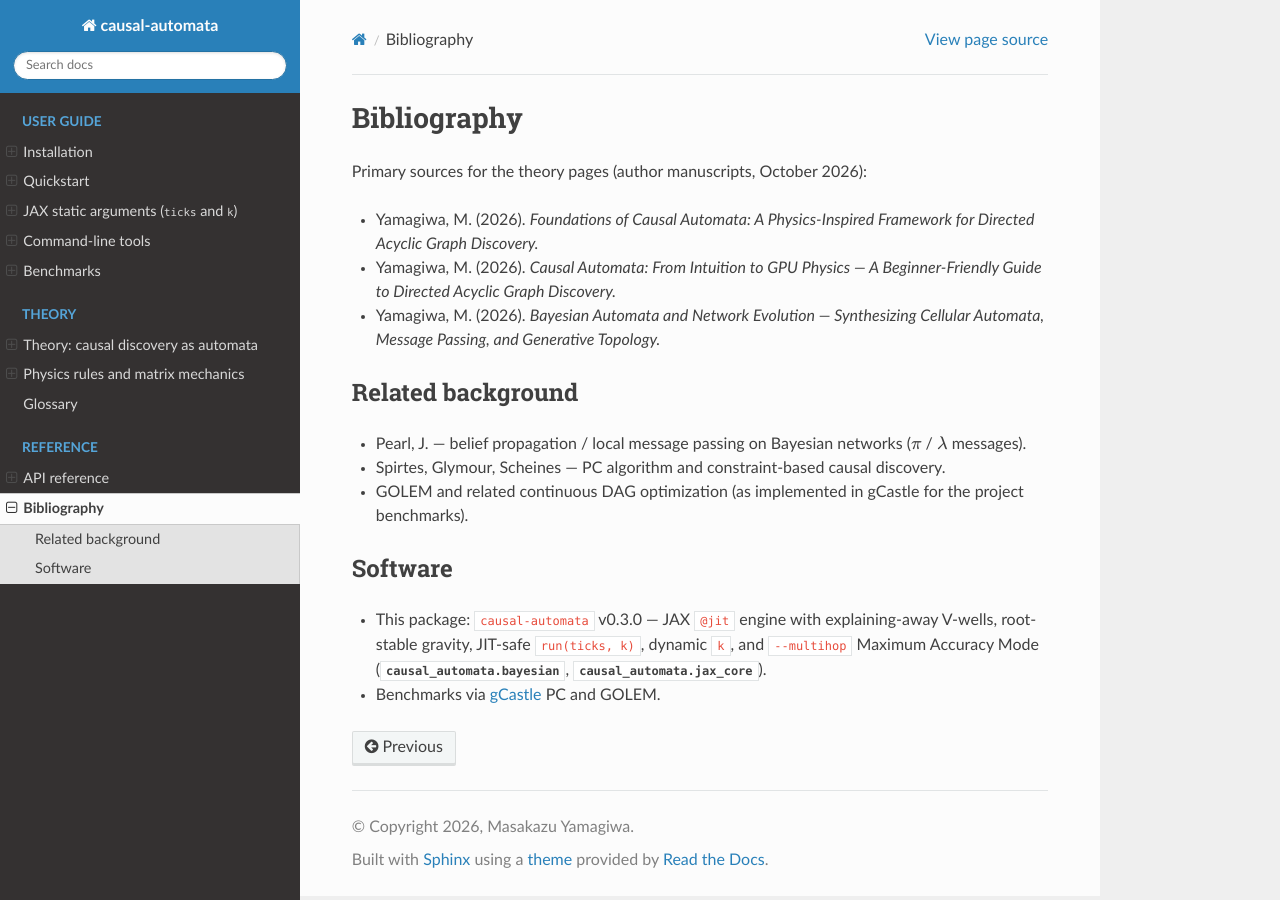
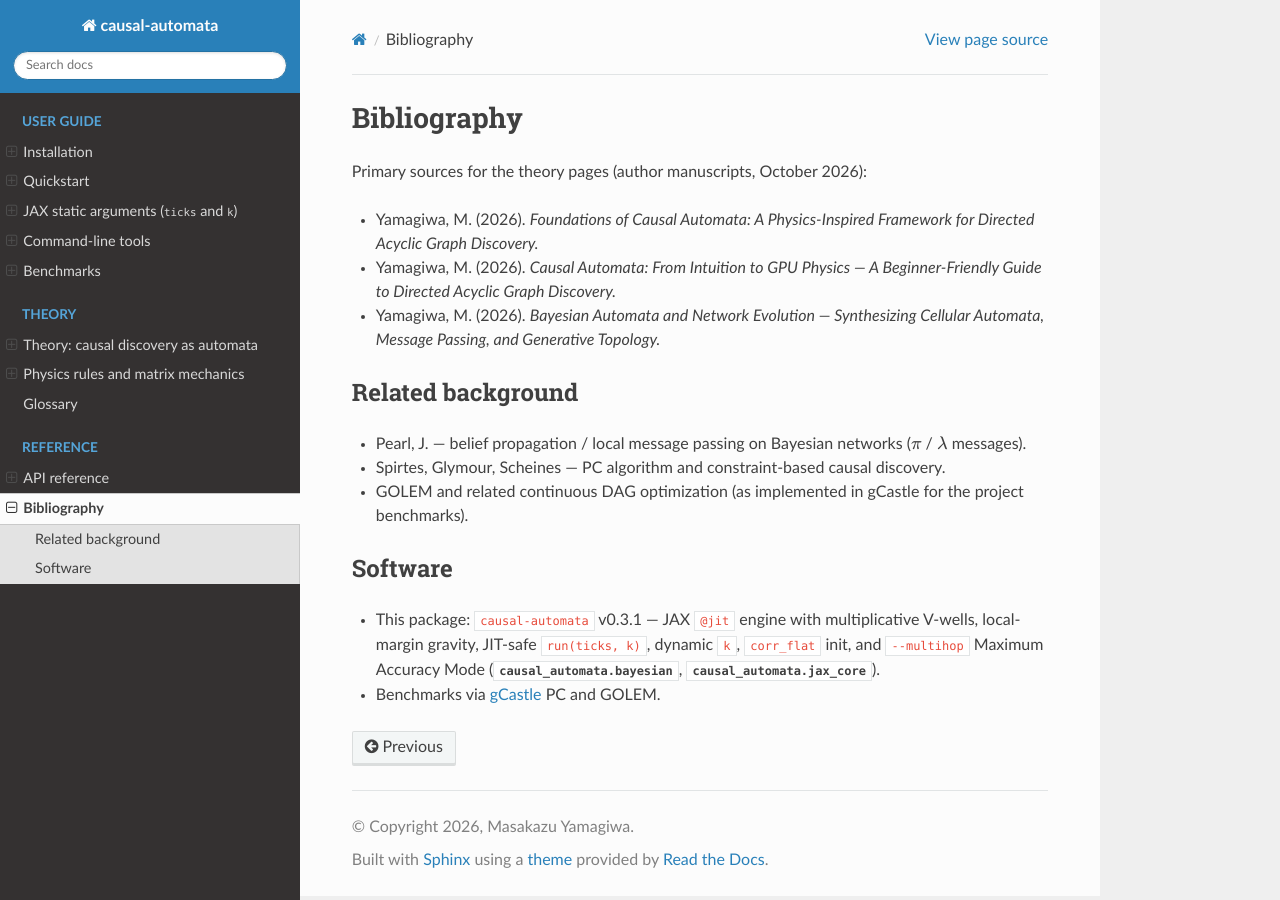
Before and after one commit to kazuyamagiwa/causal-automata, a Sphinx documentation site: the page built from docs/bibliography.rst, in a window 1280 px wide. Built offline with Sphinx 7.4.7 and the Read the Docs theme 3.1.0, drawn with Linux system fonts in a browser that asks for light colours.

Commit message:
Prepare 0.3.1 release: sync docs and changelog for PyPI/RTD (#29)
Stamp Read the Docs / installation / bibliography / README to 0.3.1
(matching pyproject) and finalize the changelog for the first publish
since 0.3.0.

Co-authored-by: Cursor Agent <cursoragent@cursor.com>
Co-authored-by: kazu <kazuyamagiwa@users.noreply.github.com>

```diff
--- a/docs/benchmarks.rst
+++ b/docs/benchmarks.rst
@@ -1,7 +1,7 @@
 Benchmarks
 ==========
 
-**causal-automata** v0.3.0 targets dense synthetic linear DAGs at
+**causal-automata** v0.3.1 targets dense synthetic linear DAGs at
 ``N=50``–``N=100`` with a fully ``@jax.jit``-compiled step. The narrative
 speedups from the project milestone are on the order of **~5,000×** vs
 NOTEARS-class continuous optimization and **~57×** vs PC at **N=50**
--- a/docs/bibliography.rst
+++ b/docs/bibliography.rst
@@ -23,9 +23,9 @@ Related background
 Software
 --------
 
-* This package: ``causal-automata`` v0.3.0 — JAX ``@jit`` engine with
-  explaining-away V-wells, root-stable gravity, JIT-safe ``run(ticks, k)``,
-  dynamic ``k``, and ``--multihop`` Maximum Accuracy Mode
+* This package: ``causal-automata`` v0.3.1 — JAX ``@jit`` engine with
+  multiplicative V-wells, local-margin gravity, JIT-safe ``run(ticks, k)``,
+  dynamic ``k``, ``corr_flat`` init, and ``--multihop`` Maximum Accuracy Mode
   (:mod:`causal_automata.bayesian`, :mod:`causal_automata.jax_core`).
 * Benchmarks via `gCastle <https://github.com/huawei-noah/trustworthyAI>`_
   PC and GOLEM.
--- a/docs/conf.py
+++ b/docs/conf.py
@@ -13,8 +13,8 @@ sys.path.insert(0, str(ROOT))
 project = "causal-automata"
 author = "Masakazu Yamagiwa"
 copyright = f"{datetime.now(timezone.utc).year}, {author}"
-release = "0.3.0"
-version = "0.3.0"
+release = "0.3.1"
+version = "0.3.1"
 
 extensions = [
     "sphinx.ext.autodoc",
--- a/docs/index.rst
+++ b/docs/index.rst
@@ -1,7 +1,7 @@
 causal-automata
 ===============
 
-**causal-automata** (v0.3.0) is a JAX-accelerated cellular automaton
+**causal-automata** (v0.3.1) is a JAX-accelerated cellular automaton
 engine for *causal discovery*: recovering a Directed Acyclic Graph (DAG)
 from observational data by evolving an adjacency matrix under
 physics-inspired local rules.
--- a/docs/installation.rst
+++ b/docs/installation.rst
@@ -8,12 +8,12 @@ Requirements
 * Core stack: NumPy, NetworkX, scikit-learn
 * Optional: JAX (CPU, CUDA, or Metal/MPS), gCastle + PyTorch for benchmarks
 
-From PyPI (v0.3.0)
+From PyPI (v0.3.1)
 ------------------
 
 .. code-block:: bash
 
-   pip install "causal-automata==0.3.0"
+   pip install "causal-automata==0.3.1"
    pip install "causal-automata[jax]"      # portable CPU JAX
    pip install "causal-automata[cuda]"     # NVIDIA CUDA 13 JAX + Colab stack
    pip install "causal-automata[gcastle]"  # PC / GOLEM benchmarks
--- a/docs/quickstart.rst
+++ b/docs/quickstart.rst
@@ -21,7 +21,7 @@ and the NumPy prototype as :func:`causal_automata.numpy_step`.
    )
    from causal_automata.bayesian_synth import prepare_synthetic_bundle
 
-   print(__version__, warmup())  # e.g. 0.3.0 + device string
+   print(__version__, warmup())  # e.g. 0.3.1 + device string
 
    n = 100
    bundle = prepare_synthetic_bundle(n=n, seed=0)
```
Also changed, not shown: CHANGELOG.md (+35 -58 lines), README.md (+1 -1 lines).
